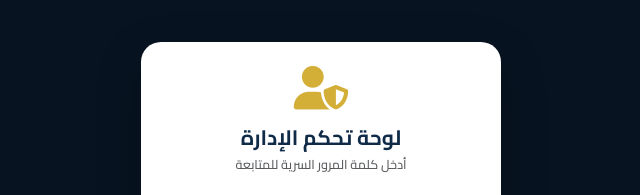
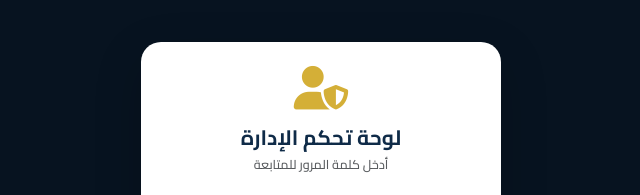
Before and after one commit to MRZEZ0/mosalah, a website: page admin.html in a window 1280 px wide. Shown: the part 218-413 px from the top of the page, 319-959 px from the left. Drawn offline with nearby package versions, Linux system fonts and the light colour scheme.

Commit message:
Update admin.html

```diff
--- a/admin.html
+++ b/admin.html
@@ -210,7 +210,7 @@
                 <i class="fa-solid fa-user-shield fa-3x" style="color: var(--pharaonic-gold);"></i>
             </div>
             <h4 class="fw-bold mb-1" style="color: var(--pharaonic-blue); font-size:1.3rem;">لوحة تحكم الإدارة</h4>
-            <p class="text-muted small mb-4">أدخل كلمة المرور السرية للمتابعة</p>
+            <p class="text-muted small mb-4">أدخل كلمة المرور  للمتابعة</p>
             <form onsubmit="verifyAdmin(event)">
                 <div class="mb-3">
                     <input type="password" id="adminPassInput" class="form-control form-control-lg text-center fw-bold" placeholder="••••••••" required>
```
